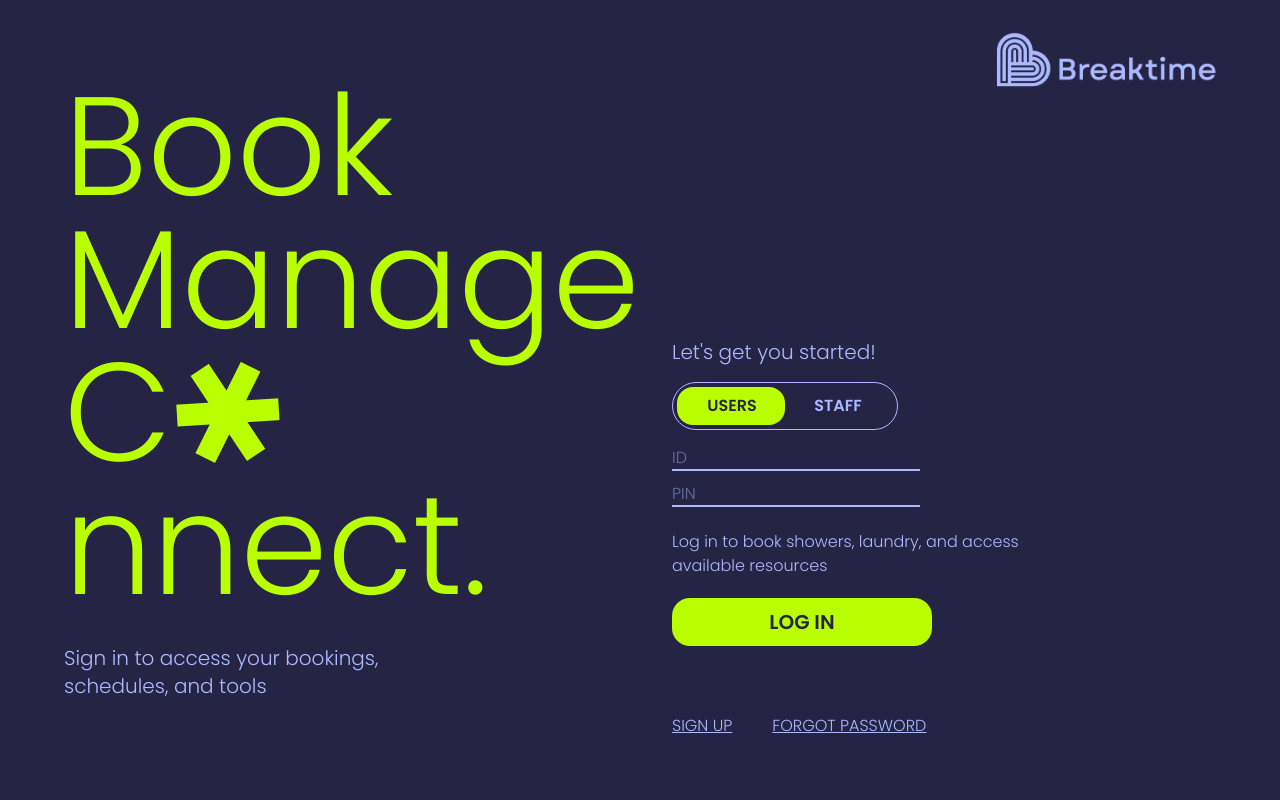
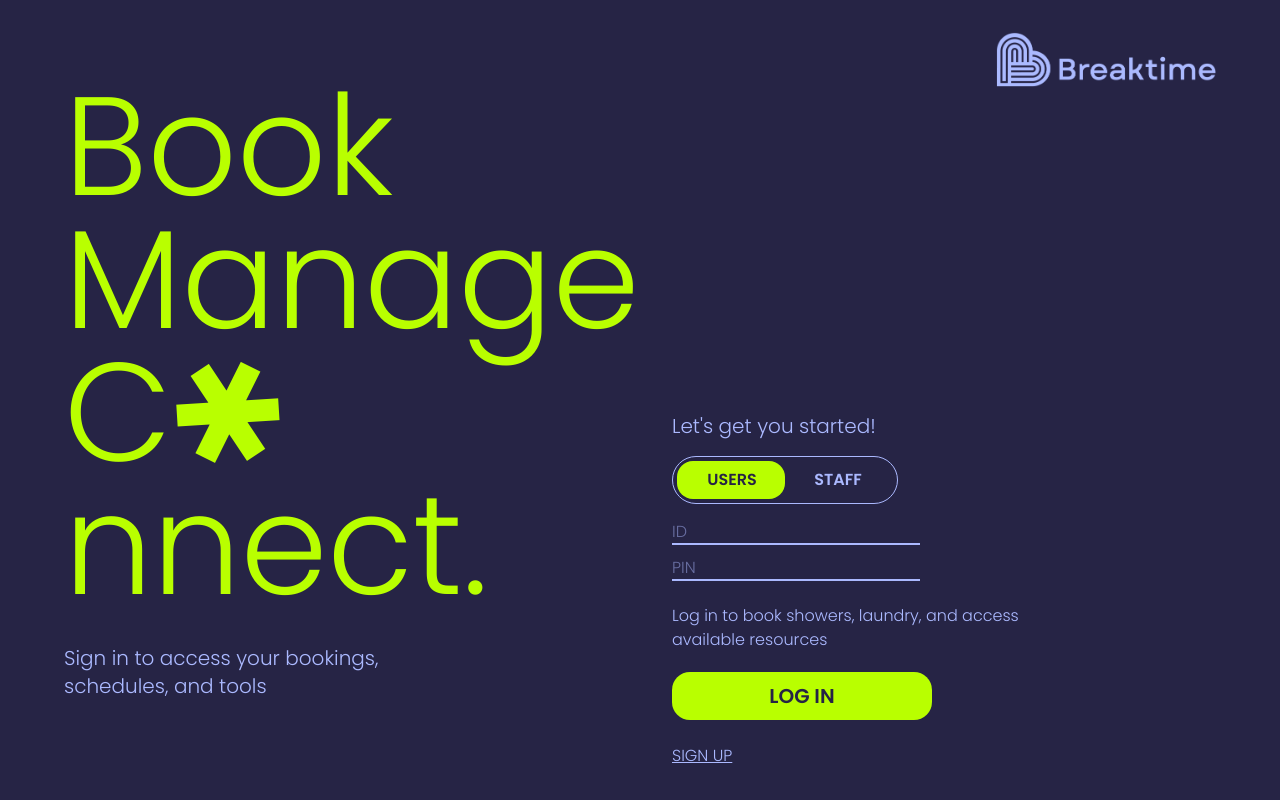
Before and after one commit to JumboCode/breaktime, a React (Vite) app in the folder frontend/breaktime/: page / in a window 1280 px wide. Built offline with nearby package versions, Linux system fonts and the light colour scheme; no server answers.

Commit message:
Removed forgot password

```diff
--- a/frontend/breaktime/src/pages/SignInPage.jsx
+++ b/frontend/breaktime/src/pages/SignInPage.jsx
@@ -53,21 +53,13 @@ export default function SignInPage() {
                             {!mobile && (
                                 <UserStaffToggle selectedType={selectedType} onToggle={setSelectedType} />
                             )}
-                            <div className="flex-1">
                             {!mobile && selectedType === 'staff' ?
                                 <StaffSignin key="staff-view"/> :
                                 <UserSignin key="user-view"/>}
-                                <div className={`flex gap-10 ${mobile ? 'pt-[6vw]' : 'pt-15'}`}>
                             <Link to="/signup"
                                 className={`text-light-purple uppercase underline hover:text-lime-500 ${mobile ? 'text-[3.5vw]' : ''}`}>
                                 SIGN UP
                             </Link>
-                                    <a className={`text-light-purple uppercase underline hover:text-lime-500 ${mobile ? 'text-[3.5vw]' : ''}`}
-                                        href="">
-                                        FORGOT PASSWORD
-                                    </a>
-                                </div>
-                            </div>
                         </div>
                     </div>
                 </div>
```
Lines whose indentation alone changed are shown as unchanged.
